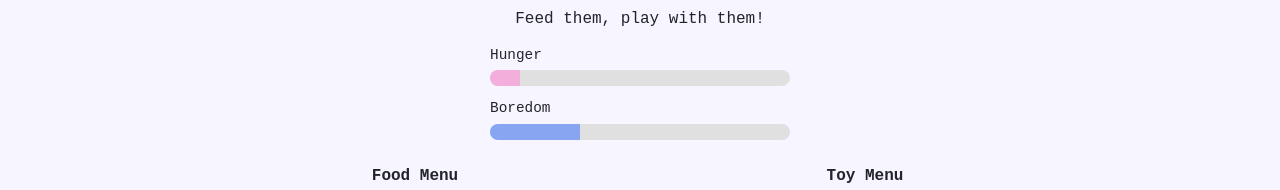
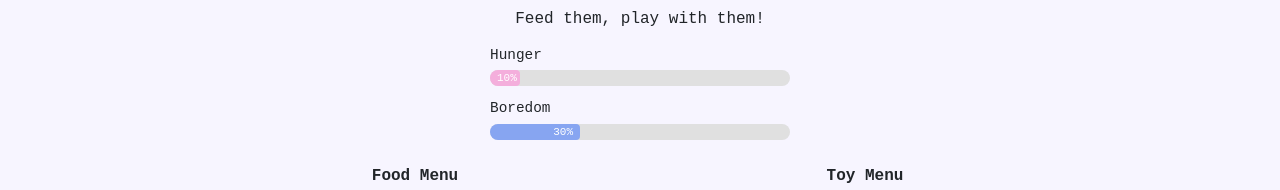
Before and after one commit to promarker8/button-masher, an Angular app: page /game/digipet in a window 1280 px wide. Shown: the part 600-790 px from the top of the page. Built offline with nearby package versions, Linux system fonts and the light colour scheme.

Commit message:
pet status update

```diff
--- a/src/app/game/digipet/digipet.component.css
+++ b/src/app/game/digipet/digipet.component.css
@@ -73,6 +73,21 @@
     .bar-fill {
         height: 100%;
         transition: width 0.3s ease;
+        position: relative;
+        border-radius: 4px;
+        display: flex;
+        align-items: center;
+        padding-right: 5px;
+        overflow: hidden;
+        padding-left: 5px
+    }
+
+    .bar-label-inside {
+        font-size: 11px;
+        color: white;
+        margin-left: auto;
+        padding: 0 2px;
+        white-space: nowrap;
     }
 
     .bar-fill.hunger {
--- a/src/app/game/digipet/digipet.component.html
+++ b/src/app/game/digipet/digipet.component.html
@@ -16,12 +16,16 @@
             <div class="status-bars">
                 <div class="bar-label">Hunger</div>
                 <div class="bar-wrapper">
-                    <div class="bar-fill hunger" [style.width.%]="hunger"></div>
+                    <div class="bar-fill hunger" [style.width.%]="hunger">
+                        <span class="bar-label-inside" *ngIf="hunger > 0">{{ hunger }}%</span>
+                    </div>
                 </div>
 
                 <div class="bar-label">Boredom</div>
                 <div class="bar-wrapper">
-                    <div class="bar-fill boredom" [style.width.%]="boredom"></div>
+                    <div class="bar-fill boredom" [style.width.%]="boredom">
+                        <span class="bar-label-inside" *ngIf="boredom > 0">{{ boredom }}%</span>
+                    </div>
                 </div>
             </div>
 
```
